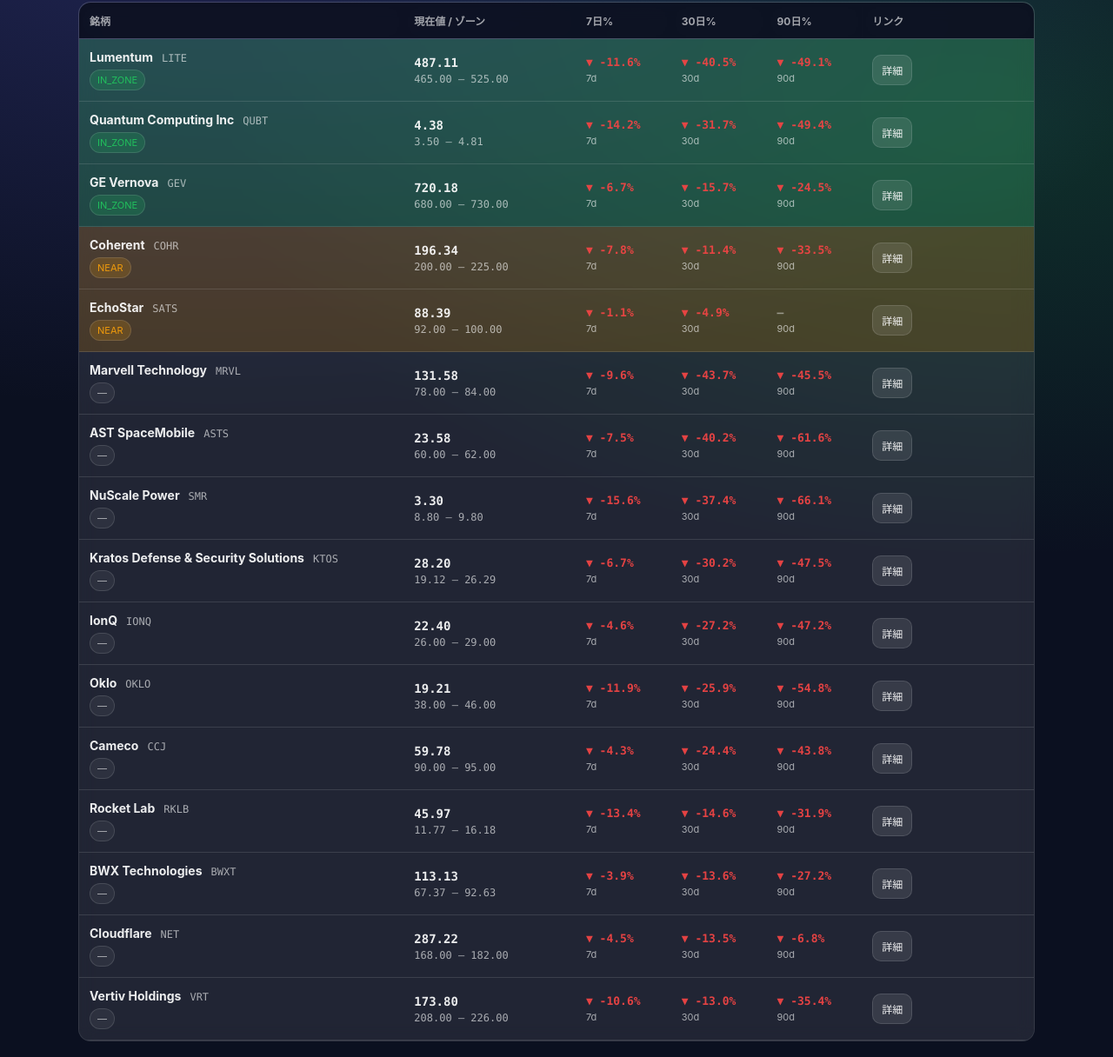
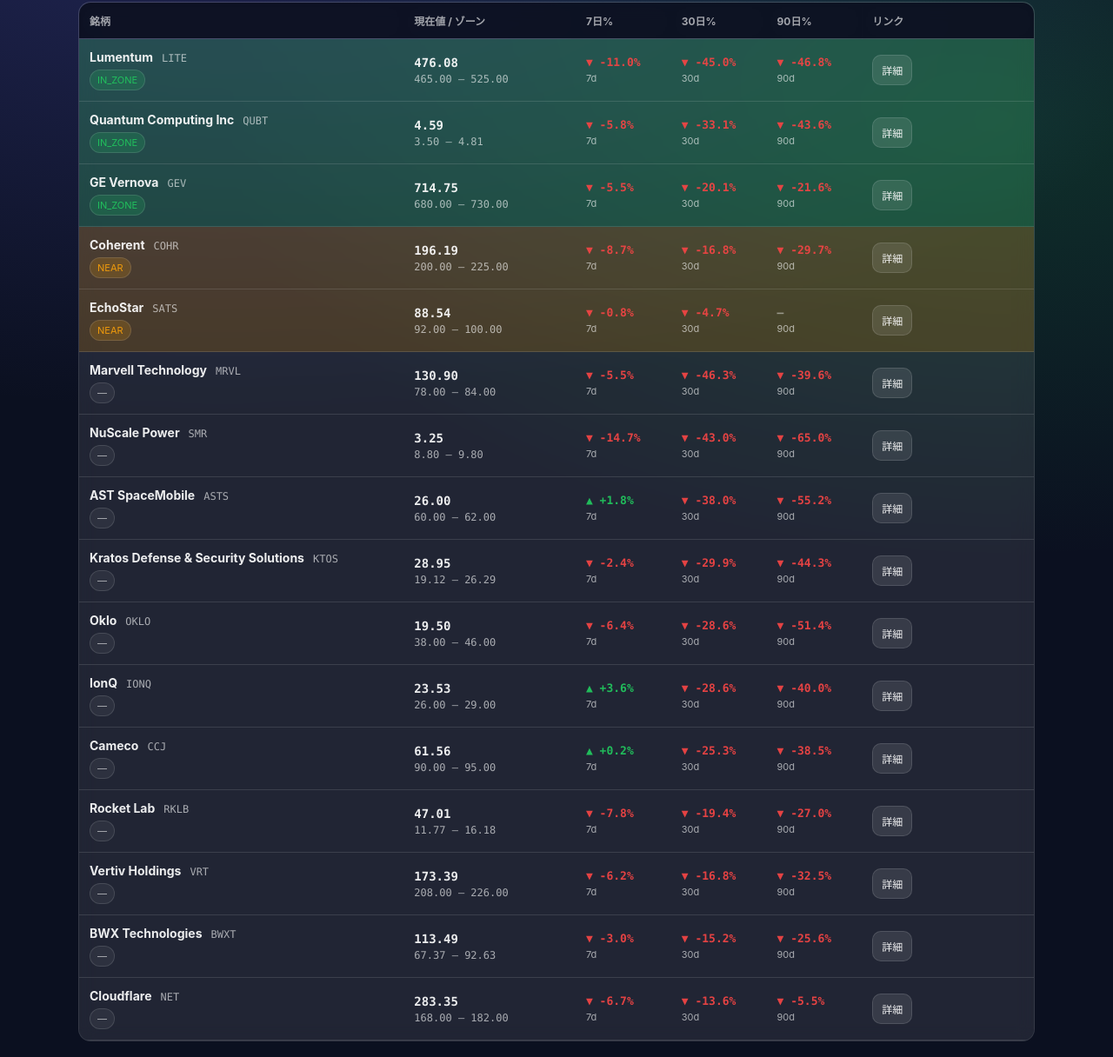
Before and after one commit to Shunsuke-Taken/stock-bottom-alert, a plain HTML site: page docs/index.html in a window 1280 px wide. Shown: the part 127-1343 px from the top of the page at 87% size. Drawn offline with Linux system fonts and the light colour scheme.

Commit message:
Update dashboard

```diff
--- a/docs/index.html
+++ b/docs/index.html
@@ -183,7 +183,7 @@ tbody td {
 <div class="header">
   <div class="h-title">
     <h1>底値目安ダッシュボード</h1>
-    <div class="meta">最終更新: 2026-11-25 13:39 JST</div>
+    <div class="meta">最終更新: 2026-11-26 12:49 JST</div>
   </div>
   <div class="pills">
     <div class="pill"><span class="dot dot-all"></span>対象: 16 銘柄</div>
@@ -221,20 +221,20 @@ tbody td {
   </td>
 
   <td class="col-price">
-    <div class="mono price">487.11</div>
+    <div class="mono price">476.08</div>
     <div class="mono zone">465.00 – 525.00</div>
   </td>
 
   <td class="col-pct">
-    <div class="pct pct-neg">▼ -11.6%</div>
+    <div class="pct pct-neg">▼ -11.0%</div>
     <div class="pct-label">7d</div>
   </td>
   <td class="col-pct">
-    <div class="pct pct-neg">▼ -40.5%</div>
+    <div class="pct pct-neg">▼ -45.0%</div>
     <div class="pct-label">30d</div>
   </td>
   <td class="col-pct">
-    <div class="pct pct-neg">▼ -49.1%</div>
+    <div class="pct pct-neg">▼ -46.8%</div>
     <div class="pct-label">90d</div>
   </td>
 
@@ -257,20 +257,20 @@ tbody td {
   </td>
 
   <td class="col-price">
-    <div class="mono price">4.38</div>
+    <div class="mono price">4.59</div>
     <div class="mono zone">3.50 – 4.81</div>
   </td>
 
   <td class="col-pct">
-    <div class="pct pct-neg">▼ -14.2%</div>
+    <div class="pct pct-neg">▼ -5.8%</div>
     <div class="pct-label">7d</div>
   </td>
   <td class="col-pct">
-    <div class="pct pct-neg">▼ -31.7%</div>
+    <div class="pct pct-neg">▼ -33.1%</div>
     <div class="pct-label">30d</div>
   </td>
   <td class="col-pct">
-    <div class="pct pct-neg">▼ -49.4%</div>
+    <div class="pct pct-neg">▼ -43.6%</div>
     <div class="pct-label">90d</div>
   </td>
 
@@ -293,20 +293,20 @@ tbody td {
   </td>
 
   <td class="col-price">
-    <div class="mono price">720.18</div>
+    <div class="mono price">714.75</div>
     <div class="mono zone">680.00 – 730.00</div>
   </td>
 
   <td class="col-pct">
-    <div class="pct pct-neg">▼ -6.7%</div>
+    <div class="pct pct-neg">▼ -5.5%</div>
     <div class="pct-label">7d</div>
   </td>
   <td class="col-pct">
-    <div class="pct pct-neg">▼ -15.7%</div>
+    <div class="pct pct-neg">▼ -20.1%</div>
     <div class="pct-label">30d</div>
   </td>
   <td class="col-pct">
-    <div class="pct pct-neg">▼ -24.5%</div>
+    <div class="pct pct-neg">▼ -21.6%</div>
     <div class="pct-label">90d</div>
   </td>
 
@@ -329,20 +329,20 @@ tbody td {
   </td>
 
   <td class="col-price">
-    <div class="mono price">196.34</div>
+    <div class="mono price">196.19</div>
     <div class="mono zone">200.00 – 225.00</div>
   </td>
 
   <td class="col-pct">
-    <div class="pct pct-neg">▼ -7.8%</div>
+    <div class="pct pct-neg">▼ -8.7%</div>
     <div class="pct-label">7d</div>
   </td>
   <td class="col-pct">
-    <div class="pct pct-neg">▼ -11.4%</div>
+    <div class="pct pct-neg">▼ -16.8%</div>
     <div class="pct-label">30d</div>
   </td>
   <td class="col-pct">
-    <div class="pct pct-neg">▼ -33.5%</div>
+    <div class="pct pct-neg">▼ -29.7%</div>
     <div class="pct-label">90d</div>
   </td>
 
@@ -365,16 +365,16 @@ tbody td {
   </td>
 
   <td class="col-price">
-    <div class="mono price">88.39</div>
+    <div class="mono price">88.54</div>
     <div class="mono zone">92.00 – 100.00</div>
   </td>
 
   <td class="col-pct">
-    <div class="pct pct-neg">▼ -1.1%</div>
+    <div class="pct pct-neg">▼ -0.8%</div>
     <div class="pct-label">7d</div>
   </td>
   <td class="col-pct">
-    <div class="pct pct-neg">▼ -4.9%</div>
+    <div class="pct pct-neg">▼ -4.7%</div>
     <div class="pct-label">30d</div>
   </td>
   <td class="col-pct">
@@ -401,25 +401,61 @@ tbody td {
   </td>
 
   <td class="col-price">
-    <div class="mono price">131.58</div>
+    <div class="mono price">130.90</div>
     <div class="mono zone">78.00 – 84.00</div>
   </td>
 
   <td class="col-pct">
-    <div class="pct pct-neg">▼ -9.6%</div>
+    <div class="pct pct-neg">▼ -5.5%</div>
     <div class="pct-label">7d</div>
   </td>
   <td class="col-pct">
-    <div class="pct pct-neg">▼ -43.7%</div>
+    <div class="pct pct-neg">▼ -46.3%</div>
     <div class="pct-label">30d</div>
   </td>
   <td class="col-pct">
-    <div class="pct pct-neg">▼ -45.5%</div>
+    <div class="pct pct-neg">▼ -39.6%</div>
     <div class="pct-label">90d</div>
   </td>
 
   <td class="col-link">
     <a class="btn" href="https://finance.yahoo.com/quote/MRVL" target="_blank" rel="noopener">詳細</a>
+  </td>
+</tr>
+
+<tr class="row-none">
+  <td class="col-name">
+    <div class="name-wrap">
+      <div class="name-top">
+        <span class="name">NuScale Power</span>
+        <span class="ticker">SMR</span>
+      </div>
+      <div class="name-sub">
+        <span class="badge badge-none">—</span>
+      </div>
+    </div>
+  </td>
+
+  <td class="col-price">
+    <div class="mono price">3.25</div>
+    <div class="mono zone">8.80 – 9.80</div>
+  </td>
+
+  <td class="col-pct">
+    <div class="pct pct-neg">▼ -14.7%</div>
+    <div class="pct-label">7d</div>
+  </td>
+  <td class="col-pct">
+    <div class="pct pct-neg">▼ -43.0%</div>
+    <div class="pct-label">30d</div>
+  </td>
+  <td class="col-pct">
+    <div class="pct pct-neg">▼ -65.0%</div>
+    <div class="pct-label">90d</div>
+  </td>
+
+  <td class="col-link">
+    <a class="btn" href="https://finance.yahoo.com/quote/SMR" target="_blank" rel="noopener">詳細</a>
   </td>
 </tr>
 
@@ -437,61 +473,25 @@ tbody td {
   </td>
 
   <td class="col-price">
-    <div class="mono price">23.58</div>
+    <div class="mono price">26.00</div>
     <div class="mono zone">60.00 – 62.00</div>
   </td>
 
   <td class="col-pct">
-    <div class="pct pct-neg">▼ -7.5%</div>
+    <div class="pct pct-pos">▲ +1.8%</div>
     <div class="pct-label">7d</div>
   </td>
   <td class="col-pct">
-    <div class="pct pct-neg">▼ -40.2%</div>
+    <div class="pct pct-neg">▼ -38.0%</div>
     <div class="pct-label">30d</div>
   </td>
   <td class="col-pct">
-    <div class="pct pct-neg">▼ -61.6%</div>
+    <div class="pct pct-neg">▼ -55.2%</div>
     <div class="pct-label">90d</div>
   </td>
 
   <td class="col-link">
     <a class="btn" href="https://finance.yahoo.com/quote/ASTS" target="_blank" rel="noopener">詳細</a>
-  </td>
-</tr>
-
-<tr class="row-none">
-  <td class="col-name">
-    <div class="name-wrap">
-      <div class="name-top">
-        <span class="name">NuScale Power</span>
-        <span class="ticker">SMR</span>
-      </div>
-      <div class="name-sub">
-        <span class="badge badge-none">—</span>
-      </div>
-    </div>
-  </td>
-
-  <td class="col-price">
-    <div class="mono price">3.30</div>
-    <div class="mono zone">8.80 – 9.80</div>
-  </td>
-
-  <td class="col-pct">
-    <div class="pct pct-neg">▼ -15.6%</div>
-    <div class="pct-label">7d</div>
-  </td>
-  <td class="col-pct">
-    <div class="pct pct-neg">▼ -37.4%</div>
-    <div class="pct-label">30d</div>
-  </td>
-  <td class="col-pct">
-    <div class="pct pct-neg">▼ -66.1%</div>
-    <div class="pct-label">90d</div>
-  </td>
-
-  <td class="col-link">
-    <a class="btn" href="https://finance.yahoo.com/quote/SMR" target="_blank" rel="noopener">詳細</a>
   </td>
 </tr>
 
@@ -509,25 +509,61 @@ tbody td {
   </td>
 
   <td class="col-price">
-    <div class="mono price">28.20</div>
+    <div class="mono price">28.95</div>
     <div class="mono zone">19.12 – 26.29</div>
   </td>
 
   <td class="col-pct">
-    <div class="pct pct-neg">▼ -6.7%</div>
+    <div class="pct pct-neg">▼ -2.4%</div>
     <div class="pct-label">7d</div>
   </td>
   <td class="col-pct">
-    <div class="pct pct-neg">▼ -30.2%</div>
+    <div class="pct pct-neg">▼ -29.9%</div>
     <div class="pct-label">30d</div>
   </td>
   <td class="col-pct">
-    <div class="pct pct-neg">▼ -47.5%</div>
+    <div class="pct pct-neg">▼ -44.3%</div>
     <div class="pct-label">90d</div>
   </td>
 
   <td class="col-link">
     <a class="btn" href="https://finance.yahoo.com/quote/KTOS" target="_blank" rel="noopener">詳細</a>
+  </td>
+</tr>
+
+<tr class="row-none">
+  <td class="col-name">
+    <div class="name-wrap">
+      <div class="name-top">
+        <span class="name">Oklo</span>
+        <span class="ticker">OKLO</span>
+      </div>
+      <div class="name-sub">
+        <span class="badge badge-none">—</span>
+      </div>
+    </div>
+  </td>
+
+  <td class="col-price">
+    <div class="mono price">19.50</div>
+    <div class="mono zone">38.00 – 46.00</div>
+  </td>
+
+  <td class="col-pct">
+    <div class="pct pct-neg">▼ -6.4%</div>
+    <div class="pct-label">7d</div>
+  </td>
+  <td class="col-pct">
+    <div class="pct pct-neg">▼ -28.6%</div>
+    <div class="pct-label">30d</div>
+  </td>
+  <td class="col-pct">
+    <div class="pct pct-neg">▼ -51.4%</div>
+    <div class="pct-label">90d</div>
+  </td>
+
+  <td class="col-link">
+    <a class="btn" href="https://finance.yahoo.com/quote/OKLO" target="_blank" rel="noopener">詳細</a>
   </td>
 </tr>
 
@@ -545,61 +581,25 @@ tbody td {
   </td>
 
   <td class="col-price">
-    <div class="mono price">22.40</div>
+    <div class="mono price">23.53</div>
     <div class="mono zone">26.00 – 29.00</div>
   </td>
 
   <td class="col-pct">
-    <div class="pct pct-neg">▼ -4.6%</div>
+    <div class="pct pct-pos">▲ +3.6%</div>
     <div class="pct-label">7d</div>
   </td>
   <td class="col-pct">
-    <div class="pct pct-neg">▼ -27.2%</div>
+    <div class="pct pct-neg">▼ -28.6%</div>
     <div class="pct-label">30d</div>
   </td>
   <td class="col-pct">
-    <div class="pct pct-neg">▼ -47.2%</div>
+    <div class="pct pct-neg">▼ -40.0%</div>
     <div class="pct-label">90d</div>
   </td>
 
   <td class="col-link">
     <a class="btn" href="https://finance.yahoo.com/quote/IONQ" target="_blank" rel="noopener">詳細</a>
-  </td>
-</tr>
-
-<tr class="row-none">
-  <td class="col-name">
-    <div class="name-wrap">
-      <div class="name-top">
-        <span class="name">Oklo</span>
-        <span class="ticker">OKLO</span>
-      </div>
-      <div class="name-sub">
-        <span class="badge badge-none">—</span>
-      </div>
-    </div>
-  </td>
-
-  <td class="col-price">
-    <div class="mono price">19.21</div>
-    <div class="mono zone">38.00 – 46.00</div>
-  </td>
-
-  <td class="col-pct">
-    <div class="pct pct-neg">▼ -11.9%</div>
-    <div class="pct-label">7d</div>
-  </td>
-  <td class="col-pct">
-    <div class="pct pct-neg">▼ -25.9%</div>
-    <div class="pct-label">30d</div>
-  </td>
-  <td class="col-pct">
-    <div class="pct pct-neg">▼ -54.8%</div>
-    <div class="pct-label">90d</div>
-  </td>
-
-  <td class="col-link">
-    <a class="btn" href="https://finance.yahoo.com/quote/OKLO" target="_blank" rel="noopener">詳細</a>
   </td>
 </tr>
 
@@ -617,20 +617,20 @@ tbody td {
   </td>
 
   <td class="col-price">
-    <div class="mono price">59.78</div>
+    <div class="mono price">61.56</div>
     <div class="mono zone">90.00 – 95.00</div>
   </td>
 
   <td class="col-pct">
-    <div class="pct pct-neg">▼ -4.3%</div>
+    <div class="pct pct-pos">▲ +0.2%</div>
     <div class="pct-label">7d</div>
   </td>
   <td class="col-pct">
-    <div class="pct pct-neg">▼ -24.4%</div>
+    <div class="pct pct-neg">▼ -25.3%</div>
     <div class="pct-label">30d</div>
   </td>
   <td class="col-pct">
-    <div class="pct pct-neg">▼ -43.8%</div>
+    <div class="pct pct-neg">▼ -38.5%</div>
     <div class="pct-label">90d</div>
   </td>
 
@@ -653,25 +653,61 @@ tbody td {
   </td>
 
   <td class="col-price">
-    <div class="mono price">45.97</div>
+    <div class="mono price">47.01</div>
     <div class="mono zone">11.77 – 16.18</div>
   </td>
 
   <td class="col-pct">
-    <div class="pct pct-neg">▼ -13.4%</div>
+    <div class="pct pct-neg">▼ -7.8%</div>
     <div class="pct-label">7d</div>
   </td>
   <td class="col-pct">
-    <div class="pct pct-neg">▼ -14.6%</div>
+    <div class="pct pct-neg">▼ -19.4%</div>
     <div class="pct-label">30d</div>
   </td>
   <td class="col-pct">
-    <div class="pct pct-neg">▼ -31.9%</div>
+    <div class="pct pct-neg">▼ -27.0%</div>
     <div class="pct-label">90d</div>
   </td>
 
   <td class="col-link">
     <a class="btn" href="https://finance.yahoo.com/quote/RKLB" target="_blank" rel="noopener">詳細</a>
+  </td>
+</tr>
+
+<tr class="row-none">
+  <td class="col-name">
+    <div class="name-wrap">
+      <div class="name-top">
+        <span class="name">Vertiv Holdings</span>
+        <span class="ticker">VRT</span>
+      </div>
+      <div class="name-sub">
+        <span class="badge badge-none">—</span>
+      </div>
+    </div>
+  </td>
+
+  <td class="col-price">
+    <div class="mono price">173.39</div>
+    <div class="mono zone">208.00 – 226.00</div>
+  </td>
+
+  <td class="col-pct">
+    <div class="pct pct-neg">▼ -6.2%</div>
+    <div class="pct-label">7d</div>
+  </td>
+  <td class="col-pct">
+    <div class="pct pct-neg">▼ -16.8%</div>
+    <div class="pct-label">30d</div>
+  </td>
+  <td class="col-pct">
+    <div class="pct pct-neg">▼ -32.5%</div>
+    <div class="pct-label">90d</div>
+  </td>
+
+  <td class="col-link">
+    <a class="btn" href="https://finance.yahoo.com/quote/VRT" target="_blank" rel="noopener">詳細</a>
   </td>
 </tr>
 
@@ -689,20 +725,20 @@ tbody td {
   </td>
 
   <td class="col-price">
-    <div class="mono price">113.13</div>
+    <div class="mono price">113.49</div>
     <div class="mono zone">67.37 – 92.63</div>
   </td>
 
   <td class="col-pct">
-    <div class="pct pct-neg">▼ -3.9%</div>
+    <div class="pct pct-neg">▼ -3.0%</div>
     <div class="pct-label">7d</div>
   </td>
   <td class="col-pct">
-    <div class="pct pct-neg">▼ -13.6%</div>
+    <div class="pct pct-neg">▼ -15.2%</div>
     <div class="pct-label">30d</div>
   </td>
   <td class="col-pct">
-    <div class="pct pct-neg">▼ -27.2%</div>
+    <div class="pct pct-neg">▼ -25.6%</div>
     <div class="pct-label">90d</div>
   </td>
 
@@ -725,61 +761,25 @@ tbody td {
   </td>
 
   <td class="col-price">
-    <div class="mono price">287.22</div>
+    <div class="mono price">283.35</div>
     <div class="mono zone">168.00 – 182.00</div>
   </td>
 
   <td class="col-pct">
-    <div class="pct pct-neg">▼ -4.5%</div>
+    <div class="pct pct-neg">▼ -6.7%</div>
     <div class="pct-label">7d</div>
   </td>
   <td class="col-pct">
-    <div class="pct pct-neg">▼ -13.5%</div>
+    <div class="pct pct-neg">▼ -13.6%</div>
     <div class="pct-label">30d</div>
   </td>
   <td class="col-pct">
-    <div class="pct pct-neg">▼ -6.8%</div>
+    <div class="pct pct-neg">▼ -5.5%</div>
     <div class="pct-label">90d</div>
   </td>
 
   <td class="col-link">
     <a class="btn" href="https://finance.yahoo.com/quote/NET" target="_blank" rel="noopener">詳細</a>
-  </td>
-</tr>
-
-<tr class="row-none">
-  <td class="col-name">
-    <div class="name-wrap">
-      <div class="name-top">
-        <span class="name">Vertiv Holdings</span>
-        <span class="ticker">VRT</span>
-      </div>
-      <div class="name-sub">
-        <span class="badge badge-none">—</span>
-      </div>
-    </div>
-  </td>
-
-  <td class="col-price">
-    <div class="mono price">173.80</div>
-    <div class="mono zone">208.00 – 226.00</div>
-  </td>
-
-  <td class="col-pct">
-    <div class="pct pct-neg">▼ -10.6%</div>
-    <div class="pct-label">7d</div>
-  </td>
-  <td class="col-pct">
-    <div class="pct pct-neg">▼ -13.0%</div>
-    <div class="pct-label">30d</div>
-  </td>
-  <td class="col-pct">
-    <div class="pct pct-neg">▼ -35.4%</div>
-    <div class="pct-label">90d</div>
-  </td>
-
-  <td class="col-link">
-    <a class="btn" href="https://finance.yahoo.com/quote/VRT" target="_blank" rel="noopener">詳細</a>
   </td>
 </tr>
 
```
